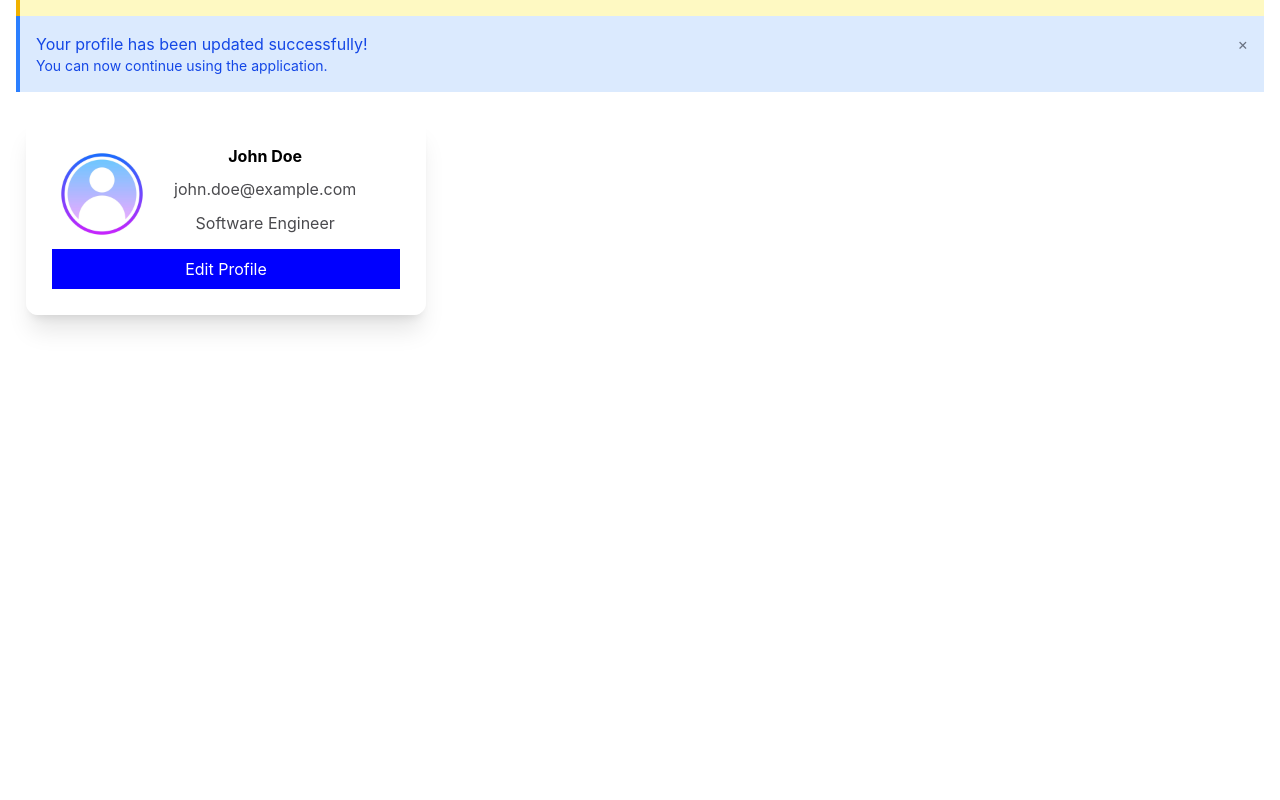
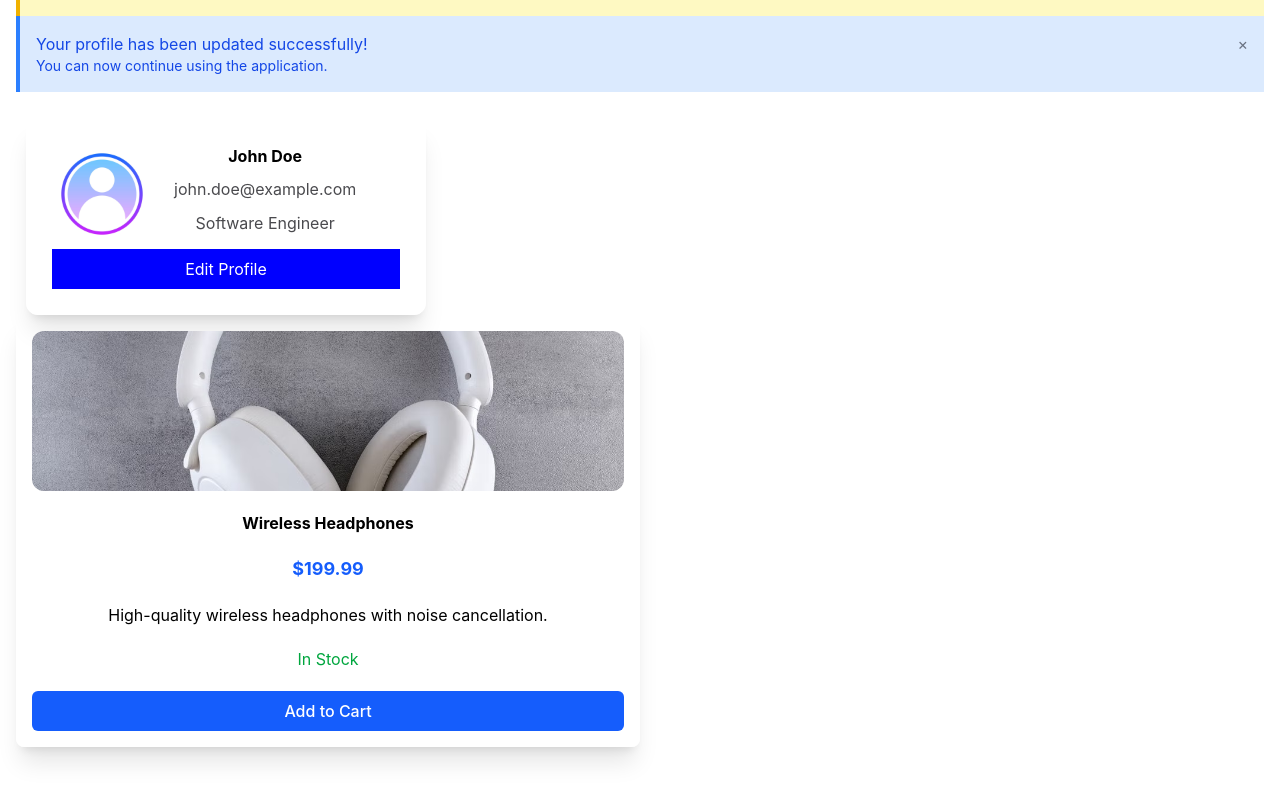
Before and after one commit to rhundal/lab_9_1, a React (Vite) app in the folder component-library-lab/: page / in a window 1280 px wide. Shown: the part 228-1028 px from the top of the page. Before the commit the page ends 800 px from the top, so only its background shows below. Built offline with nearby package versions, Linux system fonts and the light colour scheme.

Commit message:
completed productdisplay component

```diff
--- a/component-library-lab/src/App.tsx
+++ b/component-library-lab/src/App.tsx
@@ -1,6 +1,7 @@
 import "./App.css";
 import AlertBox from "./components/AlertBox";
 import { UserProfileCard } from "./components/UserProfileCard";
+import { ProductDisplay } from "./components/ProductDisplay";
 
 import { useState } from "react";
 
@@ -15,6 +16,15 @@ function App() {
     email: "john.doe@example.com",
     role: "Software Engineer",
     avatarUrl: "../public/images/user-default.jpg",
+  };
+
+  const product = {
+    id: "1",
+    name: "Wireless Headphones",
+    price: 199.99,
+    description: "High-quality wireless headphones with noise cancellation.",
+    imageUrl: "../public/images/headphones.avif",
+    inStock: true,
   };
 
   return (
@@ -38,6 +48,17 @@ function App() {
         <div className="grid grid-cols-1 md:grid-cols-2 gap-4 mt-4">
           <UserProfileCard user={user} showEmail={true} showRole={true} />
         </div>
+
+        <div className="w-[50%]">
+          <ProductDisplay
+            product={product}
+            showDescription={true}
+            showStockStatus={true}
+            onAddToCart={(productId) =>
+              alert(`Added product ${productId} to cart`)
+            }
+          />
+        </div>
       </div>
     </>
   );
--- a/component-library-lab/src/components/AlertBox.tsx
+++ b/component-library-lab/src/components/AlertBox.tsx
@@ -1,33 +1,5 @@
 import React from "react";
 import { type AlertBoxProps } from "../types/index.ts";
-
-export default function AlertBox(props: AlertBoxProps) {
-  const alertStyles = {
-    success: "bg-green-100 border-green-500 text-green-700",
-    error: "bg-red-100 border-red-500 text-red-700",
-    warning: "bg-yellow-100 border-yellow-500 text-yellow-700",
-    info: "bg-blue-100 border-blue-500 text-blue-700",
-  };
-
-  return (
-    <div className={`p-4 border-l-4 ${alertStyles[props.type]}`}>
-      <div className="flex justify-between items-center">
-        <p>{props.message}</p>
-        {props.onClose && (
-          <button
-            onClick={props.onClose}
-            className="ml-4 text-gray-500 hover:text-gray-700"
-          >
-            ×
-          </button>
-        )}
-      </div>
-      {props.children}
-    </div>
-  );
-}
-
-/*
 
 const AlertBox: React.FC<AlertBoxProps> = (props: AlertBoxProps) => {
   const alertStyles = {
@@ -57,4 +29,28 @@ const AlertBox: React.FC<AlertBoxProps> = (props: AlertBoxProps) => {
 
 export default AlertBox;
 
-*/
+// export default function AlertBox(props: AlertBoxProps) {
+//   const alertStyles = {
+//     success: "bg-green-100 border-green-500 text-green-700",
+//     error: "bg-red-100 border-red-500 text-red-700",
+//     warning: "bg-yellow-100 border-yellow-500 text-yellow-700",
+//     info: "bg-blue-100 border-blue-500 text-blue-700",
+//   };
+
+//   return (
+//     <div className={`p-4 border-l-4 ${alertStyles[props.type]}`}>
+//       <div className="flex justify-between items-center">
+//         <p>{props.message}</p>
+//         {props.onClose && (
+//           <button
+//             onClick={props.onClose}
+//             className="ml-4 text-gray-500 hover:text-gray-700"
+//           >
+//             ×
+//           </button>
+//         )}
+//       </div>
+//       {props.children}
+//     </div>
+//   );
+// }
--- a/component-library-lab/src/components/ProductDisplay.tsx
+++ b/component-library-lab/src/components/ProductDisplay.tsx
@@ -0,0 +1,47 @@
+import React from "react";
+
+import { type ProductDisplayProps } from "../types";
+
+export const ProductDisplay: React.FC<ProductDisplayProps> = (props) => {
+  const displayStyles = {
+    border: "1px solid white",
+    padding: "15px",
+  };
+
+  return (
+    <div
+      style={displayStyles}
+      className="rounded-lg shadow-xl text-center mb-15"
+    >
+      <div className="mb-5">
+        <img
+          src={props.product.imageUrl}
+          className="w-full h-[20vh] aspect-[3/4] object-cover rounded-xl"
+        />
+      </div>
+      <div className="font-bold text-md mb-5">{props.product.name}</div>
+      <div className="font-bold text-lg text-blue-600 mb-5">
+        ${props.product.price}{" "}
+      </div>
+
+      {props.showDescription && (
+        <div className="font-normal text-md mb-5">
+          {props.product.description}
+        </div>
+      )}
+      {props.showStockStatus && (
+        <div className="text-green-600 mb-5">
+          {props.product.inStock ? "In Stock" : "Out of Stock"}
+        </div>
+      )}
+      <div>
+        <button
+          type="submit"
+          className="bg-blue-600 font-medium py-2 px-4 text-white rounded-md w-full"
+        >
+          Add to Cart
+        </button>
+      </div>
+    </div>
+  );
+};
```
Also changed, not shown: component-library-lab/public/images/headphones.avif (added).
